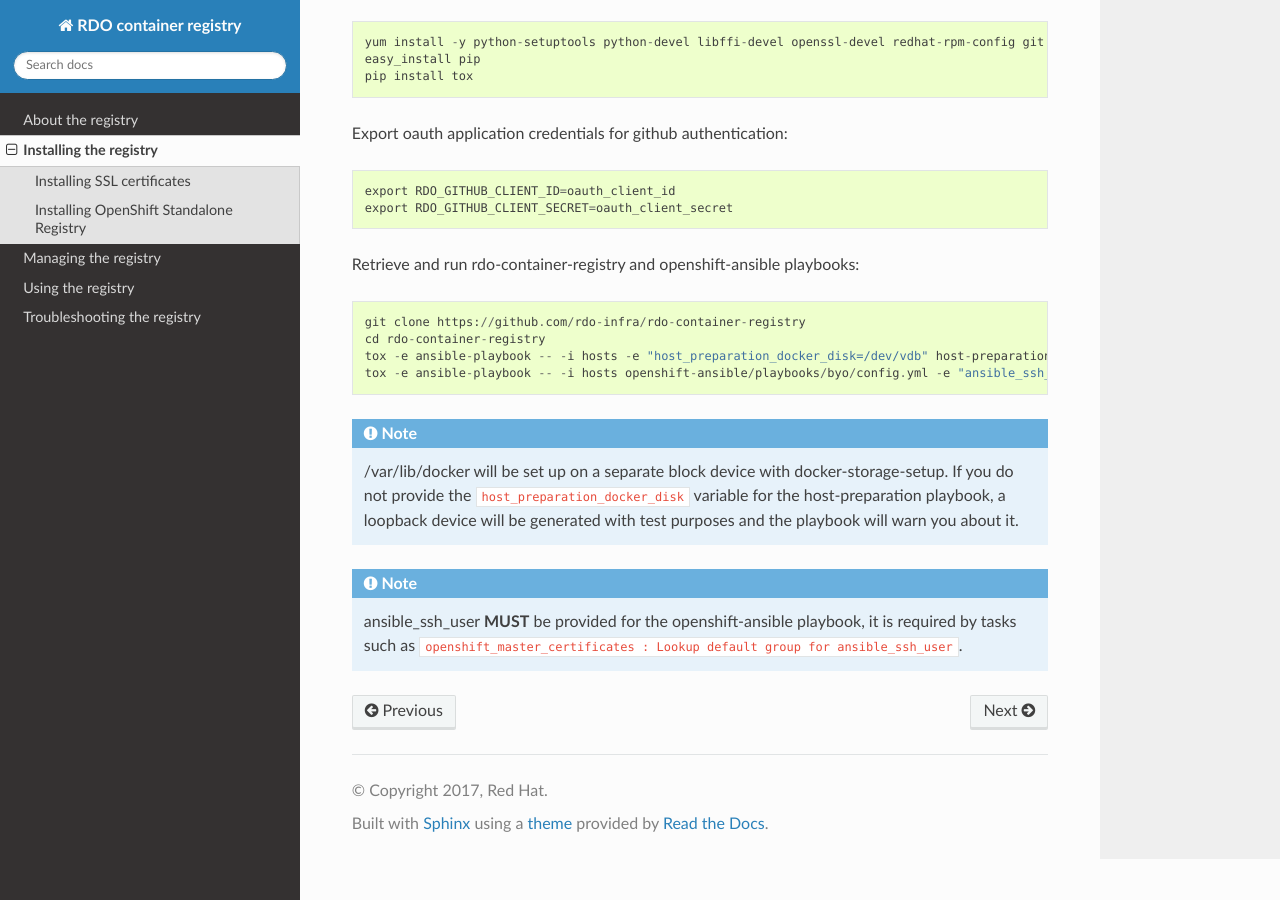
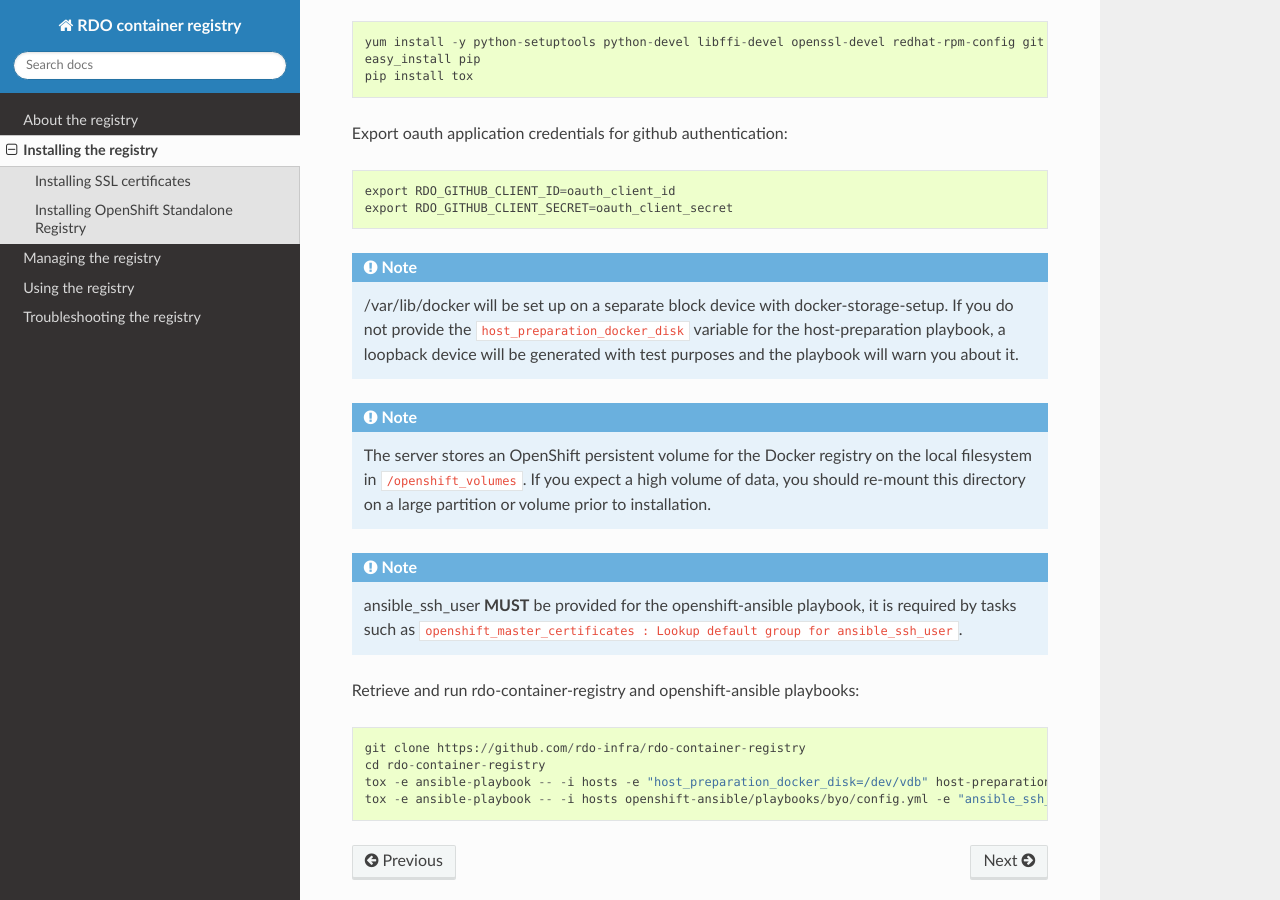
Before and after one commit to rdo-infra/rdo-container-registry, a Sphinx documentation site: the page built from doc/source/installing.rst, in a window 1280 px wide and 900 px high, scrolled down 1230 px. Built offline with Sphinx 7.4.7 and the Read the Docs theme 2.0.0, drawn with Linux system fonts in a browser that asks for light colours; the version number could not be read and is left out.

Commit message:
Update RDO registry playbooks to deploy OpenShift 3.7
This commits allows to deploy the RDO registry with OpenShift 3.7.

It currently uses the "rdo-test" branch because there is still one unmerged
pull request upstream that hasn't merged yet upstream.

Delta from OpenShift 3.5 that is interesting to us:

- Significant improvements for registry and image pruning see [1][2][3][4]
- docker-registry can now use reencrypt routes [5]
- Metrics and logging were deployed by default in 3.5, this is no longer the
  case in 3.7, avoiding an unnecessary impact on performance. [6]
- We're now deploying a persistent volume for the docker-registry service on
  the local filesystem.

[1]: https://github.com/openshift/origin/pull/13671
[2]: https://github.com/openshift/origin/pull/16717
[3]: https://github.com/openshift/origin/pull/16656
[4]: https://github.com/openshift/origin/pull/17020
[5]: https://github.com/openshift/origin/issues/14249
[6]: https://github.com/openshift/openshift-ansible/commit/660bafe9cd0adbfa965bb3f8f31d6c043a0dc5d6

Change-Id: I5c364a1aab883b6af061051bf190ce857bf2e1f9

```diff
--- a/doc/source/installing.rst
+++ b/doc/source/installing.rst
@@ -63,19 +63,24 @@
     export RDO_GITHUB_CLIENT_ID=oauth_client_id
     export RDO_GITHUB_CLIENT_SECRET=oauth_client_secret
 
+.. note:: /var/lib/docker will be set up on a separate block device with
+          docker-storage-setup. If you do not provide the
+          ``host_preparation_docker_disk`` variable for the host-preparation
+          playbook, a loopback device will be generated with test purposes and
+          the playbook will warn you about it.
+
+.. note:: The server stores an OpenShift persistent volume for the Docker
+          registry on the local filesystem in ``/openshift_volumes``.
+          If you expect a high volume of data, you should re-mount this
+          directory on a large partition or volume prior to installation.
+
+.. note:: ansible_ssh_user **MUST** be provided for the openshift-ansible
+          playbook, it is required by tasks such as
+          ``openshift_master_certificates : Lookup default group for ansible_ssh_user``.
+
 Retrieve and run rdo-container-registry and openshift-ansible playbooks::
 
     git clone https://github.com/rdo-infra/rdo-container-registry
     cd rdo-container-registry
     tox -e ansible-playbook -- -i hosts -e "host_preparation_docker_disk=/dev/vdb" host-preparation.yml
     tox -e ansible-playbook -- -i hosts openshift-ansible/playbooks/byo/config.yml -e "ansible_ssh_user=${USER}"
-
-.. note:: /var/lib/docker will be set up on a separate block device with
-          docker-storage-setup. If you do not provide the
-          ``host_preparation_docker_disk`` variable for the host-preparation
-          playbook, a loopback device will be generated with test purposes and
-          the playbook will warn you about it.
-
-.. note:: ansible_ssh_user **MUST** be provided for the openshift-ansible
-          playbook, it is required by tasks such as
-          ``openshift_master_certificates : Lookup default group for ansible_ssh_user``.
--- a/requirements.txt
+++ b/requirements.txt
@@ -1,2 +1,3 @@
 pbr>=1.6
+ansible==2.3.1.0
 ara>=0.5.0
```
Also changed, not shown: 6 other files.
